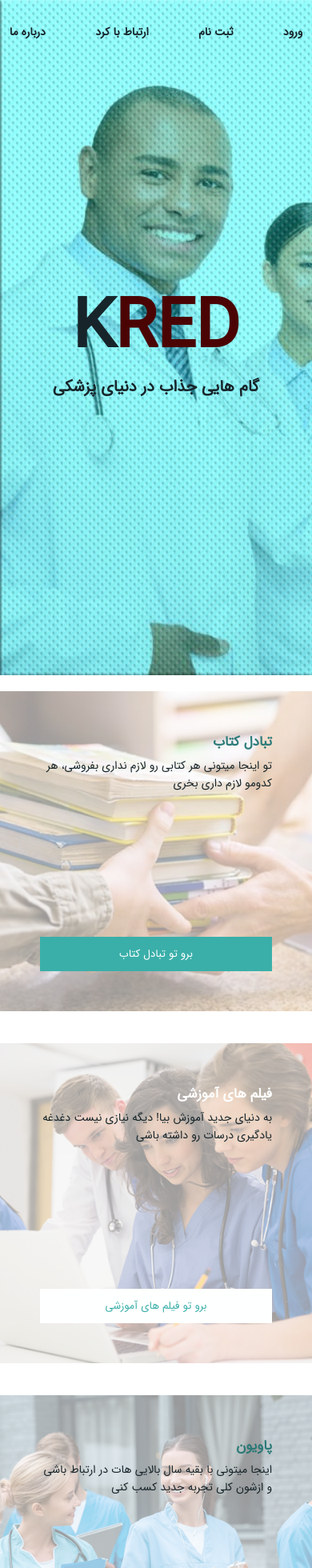
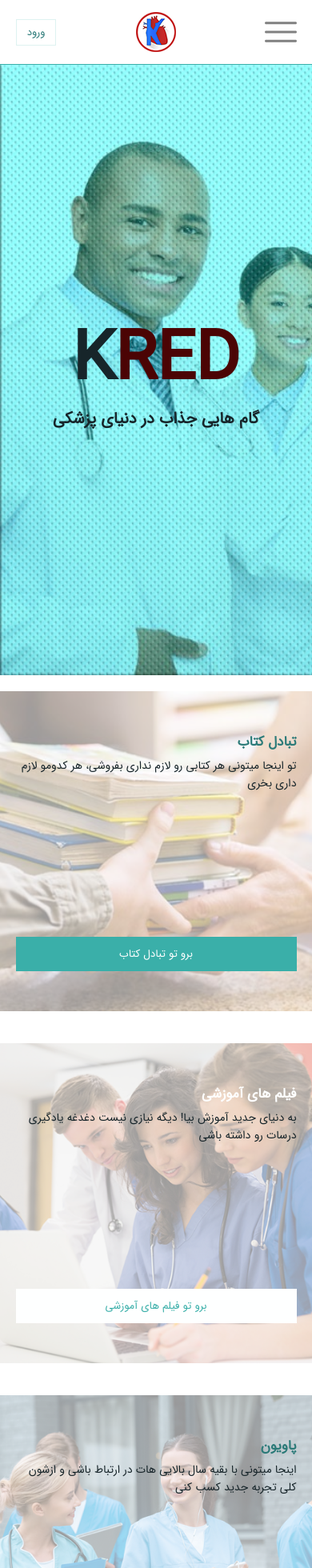
Before and after one commit to abelmiri/kred-frontend, a React (Create React App) app: page / in a window 390 px wide. Shown: the top 1960 px of the page at 80% size. Built offline with nearby package versions, Linux system fonts and the light colour scheme.

Commit message:
some grid fix

```diff
--- a/src/App.js
+++ b/src/App.js
@@ -5,6 +5,7 @@
 import Footer from "./Components/Footer"
 import {Switch, Route, Redirect} from "react-router-dom"
 import ExchangeBookPage from "./Components/ExchangeBookPage"
+import api from "./Functions/api"
 
 class App extends PureComponent
 {
@@ -23,7 +24,23 @@
 
     componentDidMount()
     {
-        if (localStorage.hasOwnProperty("user")) this.setState({...this.state, user: JSON.parse(localStorage.getItem("user"))})
+        if (localStorage.hasOwnProperty("user"))
+        {
+            const user = JSON.parse(localStorage.getItem("user"))
+            this.setState({...this.state, user}, () =>
+            {
+                api.post("user/login", {phone: user.phone, password: user.password}, "", true)
+                    .then((data) => this.setUser(data))
+                    .catch((e) =>
+                    {
+                        if (e.message === "Request failed with status code 404")
+                        {
+                            localStorage.clear()
+                            this.setState({...this.state, user: null})
+                        }
+                    })
+            })
+        }
     }
 
     goToExchangeBook(target, page)
--- a/src/Components/ExchangeBookPage.js
+++ b/src/Components/ExchangeBookPage.js
@@ -1,8 +1,6 @@
 import React, {PureComponent} from "react"
 import ExchangeItem from "./ExchangeItem"
-import Arrow from "../Media/Svgs/Arrow"
 import api from "../Functions/api"
-import {ClipLoader} from "react-spinners"
 import Material from "./Material"
 import CreateExchangeModal from "./CreateExchangeModal"
 
@@ -73,33 +71,15 @@
                         <h3 className='exchange-text'>تست تست تست تست تست تست تست تست تست تست تست تست تست تست تست تست تست تست تست تست تست تست تست تست تست </h3>
                     </div>
                 </div>
-                <div className='exchange-slider'>
-                    <div className='exchange-slider-title'>جدید ترین ها</div>
-                    <div className='exchange-slider-container-relative'>
-                        <div className='exchange-slider-container' ref={e => this.container = e}>
-                            {
-                                exchanges.length > 0 ?
-                                    exchanges.slice(0, 4).map(exchange => <ExchangeItem key={exchange._id} exchange={exchange} city={cities[exchange.city_id]}/>)
-                                    :
-                                    <ClipLoader/>
-                            }
-                        </div>
-                        {
-                            exchanges.length > 0 &&
-                            <React.Fragment>
-                                <Arrow className="exchange-slider-arrow exchange-slider-right-arrow" onClick={() => this.container.scrollTo({left: this.container.scrollLeft + 1000, behavior: "smooth"})}/>
-                                <Arrow className="exchange-slider-arrow exchange-slider-left-arrow" onClick={() => this.container.scrollTo({left: this.container.scrollLeft - 1000, behavior: "smooth"})}/>
-                            </React.Fragment>
-                        }
-                    </div>
-                </div>
 
                 {defaultPhone && <Material className='create-exchange-button' onClick={() => this.changeModalState(true)}>آگهی خودتو بساز</Material>}
 
-                <div className='exchange-list'>
+                <div style={{paddingTop: defaultPhone ? "0" : "5px"}} className='exchange-list'>
                     {
-                        exchanges.slice(4, exchanges.length).map(exchange => <ExchangeItem key={exchange._id} exchange={exchange} city={cities[exchange.city_id]}/>)
+                        exchanges.map(exchange => <ExchangeItem key={exchange._id} exchange={exchange} city={cities[exchange.city_id]}/>)
                     }
+                    <div className='exchange-item-cont-hide'/>
+                    <div className='exchange-item-cont-hide'/>
                     <div className='exchange-item-cont-hide'/>
                     <div className='exchange-item-cont-hide'/>
                 </div>
--- a/src/Components/ExchangeItem.js
+++ b/src/Components/ExchangeItem.js
@@ -6,7 +6,7 @@
 {
     const {exchange, city} = props
     return (
-        <div className='exchange-item-cont'>
+        <div className="exchange-item-cont">
             <img className='exchange-item-img' src={exchange.picture ? REST_URL + "/" + exchange.picture : Example} alt=''/>
             <div className='exchange-item-border'/>
             <div className='exchange-item-title'>{exchange.title}</div>
--- a/src/Components/Header.js
+++ b/src/Components/Header.js
@@ -128,10 +128,15 @@
                     <div className='header-buttons-title'>درباره ما</div>
                 </div>
                 <div className='header-logo-cont'>
+                    <Hamburger className='header-hamburger-mobile'/>
                     <h1 style={{opacity: isTransparent && location === "/" ? 0 : 1}} className='header-logo-cont-title'>K<span>RED</span></h1>
-                    <Link to="/" className='header-logo-cont'>
-                        <img src={Logo} className='header-logo' alt='kred logo'/>
-                    </Link>
+                    <Link to="/" className='header-logo-link'><img src={Logo} className='header-logo' alt='kred logo'/></Link>
+                    {
+                        user ?
+                            <div className="header-mobile-name">{user.name ? user.name.split(" ")[0] : user.phone}</div>
+                            :
+                            <Material className="header-mobile-login" onClick={this.showLoginModal}>ورود</Material>
+                    }
                 </div>
                 {
                     displayShowLoginModal &&
@@ -158,6 +163,7 @@
                                 />
                             </div>
                             <Material className='header-login-submit' onClick={this.login}>ورود</Material>
+                            <Link onClick={this.hideLoginModal} to="/sign-up" className='login-modal-sign-up'>ثبت نام در KRED</Link>
                         </div>
                     </React.Fragment>
                 }
--- a/src/Styles/header.scss
+++ b/src/Styles/header.scss
@@ -10,7 +10,7 @@
   z-index: 3;
   height: 80px;
   transition: all ease $color-animation-duration;
-
+  @media screen and (min-width: 480px) {
     &.hidden {
       background-color: transparent;
       border-bottom: 1px solid transparent;
@@ -23,6 +23,13 @@
       padding: 0 5% 0 5%;
     }
   }
+  @media screen and (max-width: 480px) {
+    background-color: $background-color;
+    border-bottom: 1px solid $primary-color;
+    padding: 0 5% 0 5%;
+  }
+
+}
 
 .header-buttons {
   display: inline-flex;
@@ -34,8 +41,7 @@
   text-shadow: 0 0 0 3px rgba(255, 255, 255, .4);
 
   @media screen and (max-width: 480px) {
-    flex-grow: 1;
-    justify-content: space-between;
+    display: none;
   }
 }
 
@@ -61,6 +67,16 @@
   width: 40px;
 }
 
+.header-hamburger-mobile {
+  display: none;
+  @media screen and (max-width: 480px) {
+    display: block;
+    width: 40px;
+    fill: grey;
+    margin-left: 10px;
+  }
+}
+
 .header-buttons-title {
   cursor: pointer;
   margin: 0 20px;
@@ -71,14 +87,8 @@
   color: $dark-color;
   text-decoration: none;
 
-  @media screen and (min-width: 480px) {
   &:first-child {
     margin: 0 0 0 20px;
-    }
-  }
-
-  @media screen and (max-width: 480px) {
-    margin: 0;
   }
 }
 
@@ -87,9 +97,37 @@
   height: 100%;
   overflow: hidden;
   align-items: center;
+}
 
+.header-mobile-login {
+  display: none;
   @media screen and (max-width: 480px) {
+    display: block;
+    position: fixed;
+    left: 5%;
+    font-size: $title-font-size;
+    color: $secondary-color;
+    background-color: transparent;
+    border: 1px solid $login-page-background-color;
+    padding: 5px;
+    width: 38px;
+    text-align: center;
+  }
+}
+
+.header-mobile-name {
   display: none;
+  @media screen and (max-width: 480px) {
+    display: block;
+    position: fixed;
+    left: 5%;
+    font-size: $title-font-size;
+    color: $secondary-color;
+    padding: 5px;
+    min-width: 38px;
+    text-align: center;
+    white-space: nowrap;
+    border: 1px solid $login-page-background-color;
   }
 }
 
@@ -98,15 +136,30 @@
   font-weight: bold;
   margin-left: 10px;
   transition: opacity linear 0.1s;
+  @media screen and (max-width: 480px) {
+    display: none;
+  }
 
   span {
     color: #4B0404;
   }
 }
 
+.header-logo-link {
+  display: inline-flex;
+  height: 100%;
+  overflow: hidden;
+  align-items: center;
+}
+
 .header-logo {
   width: 50px;
   height: 50px;
+
+  @media screen and (max-width: 480px) {
+    position: fixed;
+    left: calc(50% - 25px);
+  }
 }
 
 .header-login-cont {
--- a/src/Styles/home.scss
+++ b/src/Styles/home.scss
@@ -10,6 +10,11 @@
   flex-direction: column;
   justify-content: center;
   align-items: center;
+
+  @media screen and (max-width: 480px) {
+    margin-top: 80px;
+    height: calc(100vh - 80px);
+  }
 }
 
 .home-title {
@@ -77,7 +82,7 @@
     max-width: calc(50% - 25px);
   }
   @media screen and (max-width: 800px) {
-    padding: 50px 50px 0 50px;
+    padding: 50px 5% 0 5%;
     height: 300px;
   }
 }
@@ -115,9 +120,9 @@
   }
 
   @media screen and (max-width: 800px) {
-    right: 50px;
-    left: 50px;
-    width: calc(100% - 100px);
+    right: 5%;
+    left: 5%;
+    width: 90%;
   }
 }
 
@@ -164,7 +169,7 @@
     max-width: calc(50% - 25px);
   }
   @media screen and (max-width: 800px) {
-    padding: 50px 50px 0 50px;
+    padding: 50px 5% 0 5%;
     height: 300px;
   }
 }
@@ -197,9 +202,9 @@
   }
 
   @media screen and (max-width: 800px) {
-    right: 50px;
-    left: 50px;
-    width: calc(100% - 100px);
+    right: 5%;
+    left: 5%;
+    width: 90%;
   }
 }
 
@@ -212,7 +217,7 @@
     padding: 5%;
   }
   @media screen and (max-width: 800px) {
-    padding: 50px;
+    padding: 50px 5%;
   }
 }
 
@@ -273,4 +278,8 @@
   padding: 20px 0;
   width: 300px;
   cursor: pointer;
+
+  @media screen and (max-width: 480px) {
+    width: 100%;
+  }
 }
```
Also changed, not shown: src/Styles/exchange.scss (+28 -94 lines). Lines whose indentation alone changed are shown as unchanged.
